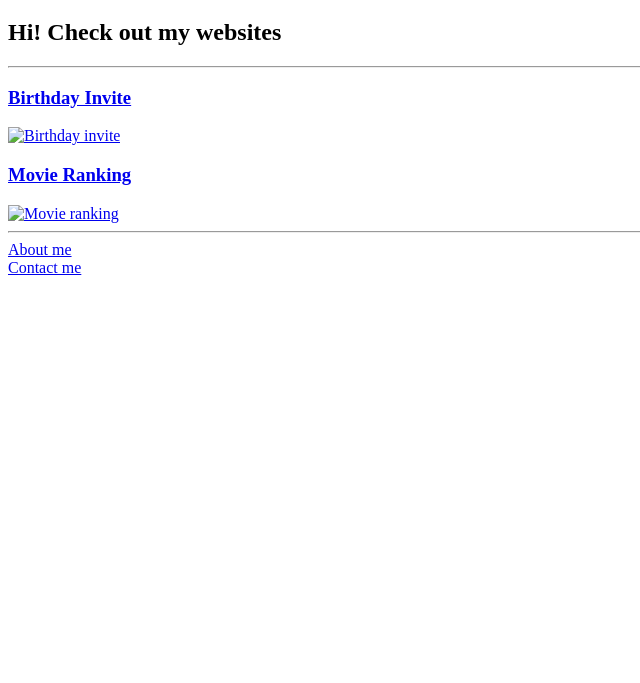
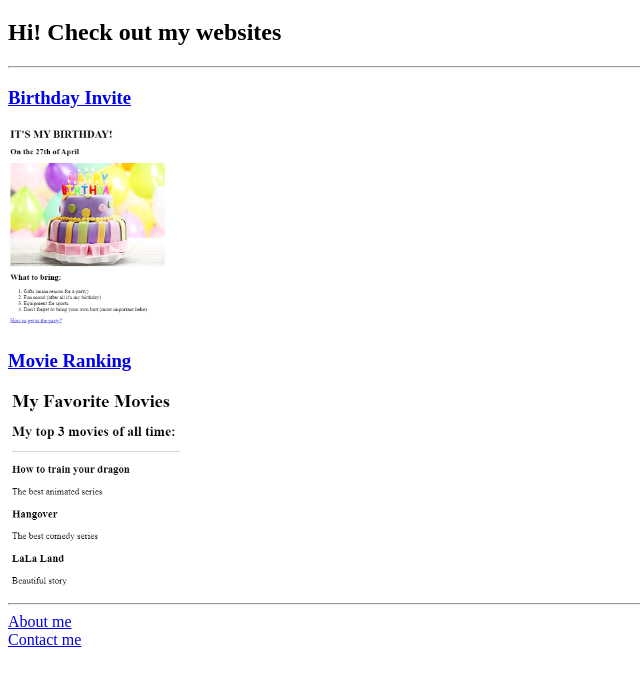
Before and after one commit to FuaadSamir/html-portfolio, a plain HTML site: page index.html in a window 1280 px wide. Shown: the part 61-744 px from the top of the page, without its empty margins (0-640 px from the left). Drawn offline with Linux system fonts and the light colour scheme.

Commit message:
Add files via upload

```diff
--- a/index.html
+++ b/index.html
@@ -9,14 +9,14 @@
     <h1>Fuaad Samir's Portfolio</h1>
     <h2>Hi! Check out my websites</h2>
     <hr>
-    <h3><a href="./public/birthday-invite.html"> Birthday Invite</a></h3>
-    <a href="./public/birthday-invite.html"> <img height="200" src="./assets/images/Birthday invite preview.png" alt="Birthday invite"></a>
-    <h3><a href="./public/movie-ranking.html"> Movie Ranking</a></h3>
-    <a href="./public/movie-ranking.html"> <img height="200" src="./assets/images/Movie ranking preview.png" alt="Movie ranking"></a>
+    <h3><a href="./birthday-invite.html"> Birthday Invite</a></h3>
+    <a href="./birthday-invite.html"> <img height="200" src="./Birthday invite preview.png" alt="Birthday invite"></a>
+    <h3><a href="./movie-ranking.html"> Movie Ranking</a></h3>
+    <a href="./movie-ranking.html"> <img height="200" src="./Movie ranking preview.png" alt="Movie ranking"></a>
     <hr>
-    <a href="./public/about.html"> About me </a>
+    <a href="./about.html"> About me </a>
     <br>
-    <a href="./public/contact.html"> Contact me </a>
+    <a href="./contact.html"> Contact me </a>
 
 
 
```
